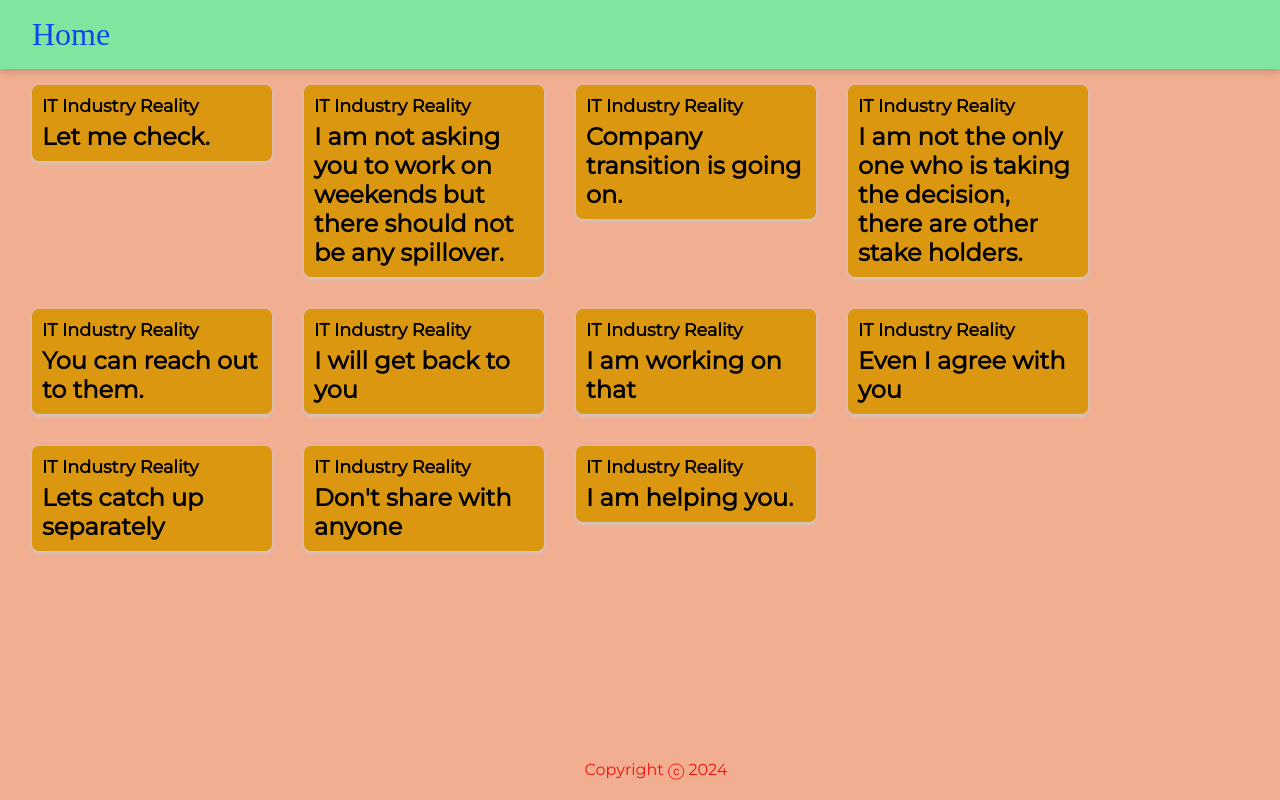
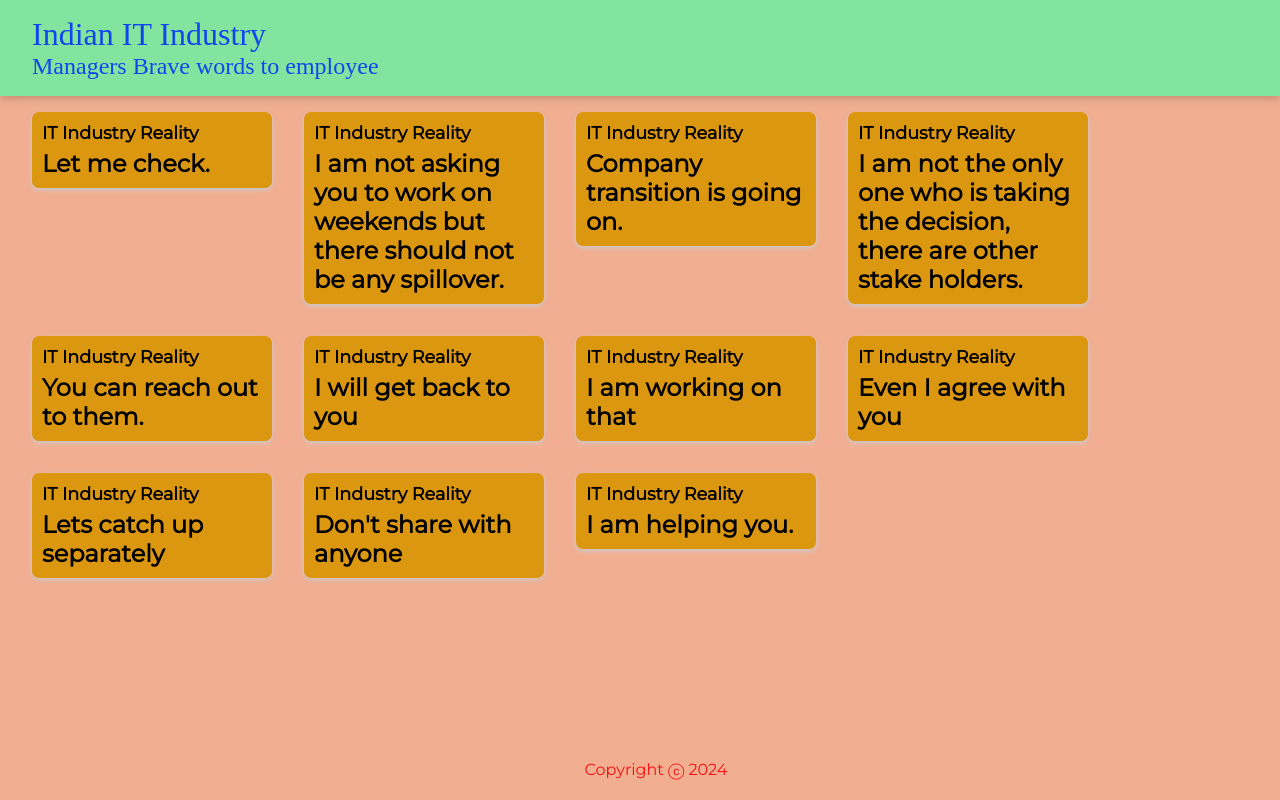
Before and after one commit to BabuliSahoo/ReactAppProject, a React (Create React App) app: page / in a window 1280 px wide. Built offline with nearby package versions, Linux system fonts and the light colour scheme; a web font is replaced by a local one.

Commit message:
Updated Text

```diff
--- a/src/components/Header.jsx
+++ b/src/components/Header.jsx
@@ -3,7 +3,8 @@ import React from "react";
 function Header() {
   return (
     <header>
-      <h1>Home</h1>
+      <h1>Indian IT Industry</h1>
+      <h2>Managers Brave words to employee</h2>
     </header>
   );
 }
```
Also changed, not shown: 7 other files (tests, documents, lock files or other folders).
